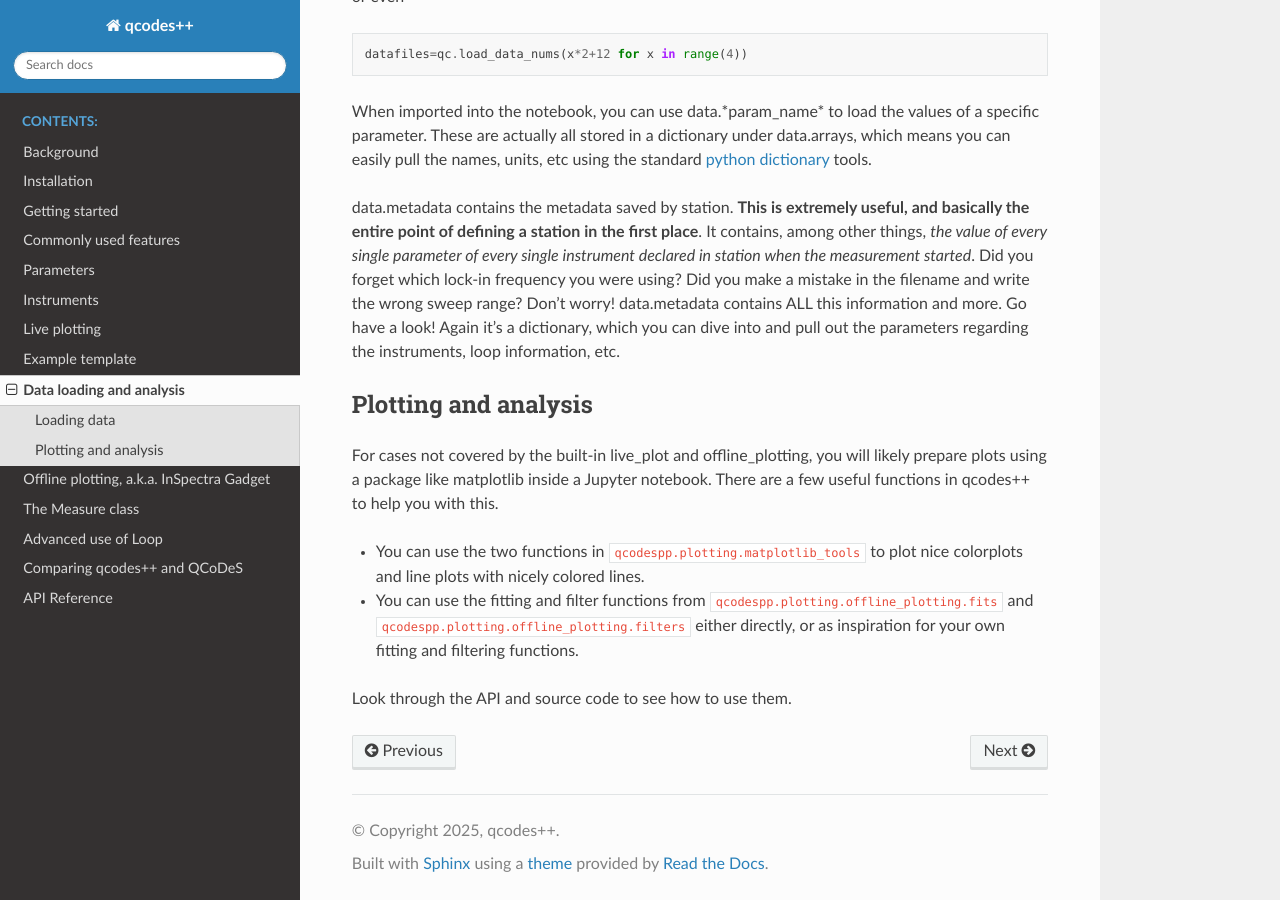
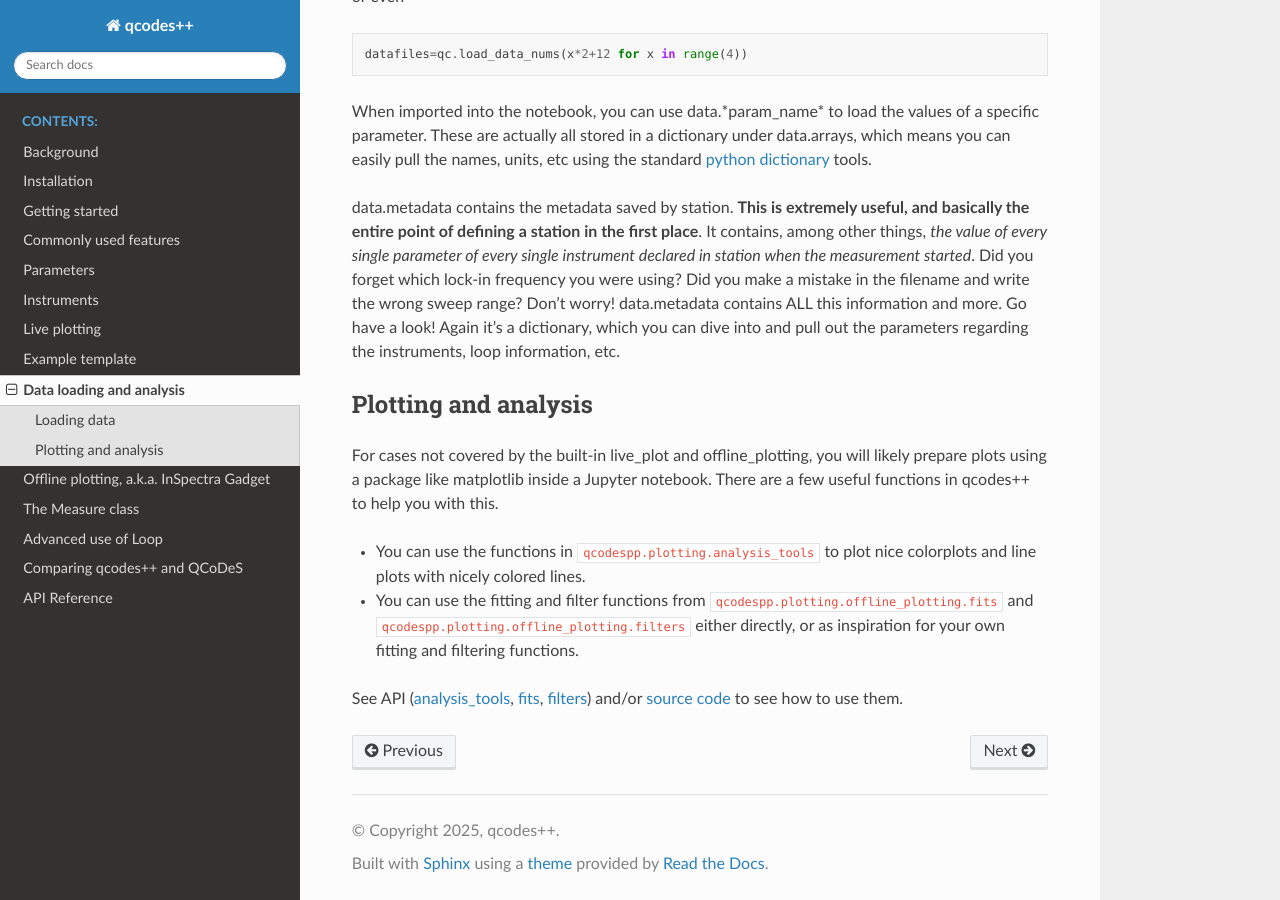
Before and after one commit to qcodespp/qcodespp.github.io, a Sphinx documentation site: the page built from docs/source/data_analysis.rst, in a window 1280 px wide and 900 px high, scrolled down 901 px. Built offline with Sphinx 7.4.7 and the Read the Docs theme 3.1.0, drawn with Linux system fonts in a browser that asks for light colours.

Commit message:
reflect changes to rename analysis_tools

```diff
--- a/docs/source/autoapi/qcodespp/plotting/index.rst
+++ b/docs/source/autoapi/qcodespp/plotting/index.rst
@@ -13,6 +13,6 @@ Submodules
    /autoapi/qcodespp/plotting/RemotePlot/index
    /autoapi/qcodespp/plotting/RemotePlotClient/index
    /autoapi/qcodespp/plotting/RemoteQtPlotWidgets/index
+   /autoapi/qcodespp/plotting/analysis_tools/index
    /autoapi/qcodespp/plotting/colors/index
-   /autoapi/qcodespp/plotting/matplotlib_tools/index
    /autoapi/qcodespp/plotting/offline/index
--- a/docs/source/conf.py
+++ b/docs/source/conf.py
@@ -21,14 +21,14 @@ extensions = [
     'sphinx.ext.duration',
     'sphinx.ext.doctest',
     'sphinx.ext.autodoc',
-    'sphinx.ext.autosummary']
-#     'autoapi.extension',
-# ]
+    'sphinx.ext.autosummary',
+    'autoapi.extension']
 
-# autoapi_dirs=['C:/git/qcodespp/qcodespp']
-# autoapi_options=[ 'members', 'undoc-members','show-inheritance', 'show-module-summary', 'special-members', 'imported-members']
-# templates_path = ['_templates']
-# autoapi_keep_files = True
+
+autoapi_dirs=['C:/git/qcodespp/qcodespp']
+autoapi_options=[ 'members', 'undoc-members','show-inheritance', 'show-module-summary', 'special-members', 'imported-members']
+templates_path = ['_templates']
+autoapi_keep_files = True
 
 exclude_patterns = ['_build', '_templates', "**.ipynb_checkpoints"]
 
--- a/docs/source/data_analysis.rst
+++ b/docs/source/data_analysis.rst
@@ -52,8 +52,8 @@ Plotting and analysis
 
 For cases not covered by the built-in live_plot and offline_plotting, you will likely prepare plots using a package like matplotlib inside a Jupyter notebook. There are a few useful functions in qcodes++ to help you with this.
 
-- You can use the two functions in ``qcodespp.plotting.matplotlib_tools`` to plot nice colorplots and line plots with nicely colored lines.
+- You can use the functions in ``qcodespp.plotting.analysis_tools`` to plot nice colorplots and line plots with nicely colored lines.
 
 - You can use the fitting and filter functions from ``qcodespp.plotting.offline_plotting.fits`` and ``qcodespp.plotting.offline_plotting.filters`` either directly, or as inspiration for your own fitting and filtering functions.
 
-Look through the API and source code to see how to use them.
+See API (`analysis_tools <https://qcodespp.github.io/autoapi/qcodespp/plotting/analysis_tools/index.html>`__, `fits <https://qcodespp.github.io/autoapi/qcodespp/plotting/offline/fits/index.html>`__, `filters <https://qcodespp.github.io/autoapi/qcodespp/plotting/offline/filters/index.html>`__) and/or `source code <https://github.com/qcodespp/qcodespp/tree/main/qcodespp/plotting>`__ to see how to use them.
```
Also changed, not shown: docs/source/autoapi/qcodespp/plotting/analysis_tools/index.rst (added, +110 -0 lines).
